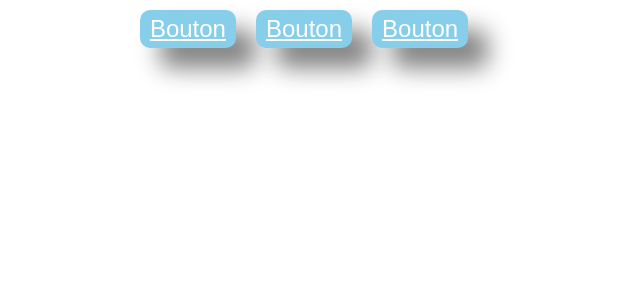
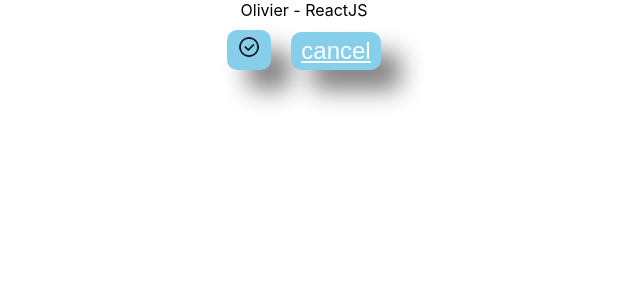
Before and after one commit to oledanvic/2023-06-12-tjs, a React (Create React App) app: page / in a window 1280 px wide. Shown: the top 300 px of the page, without its empty margins (336-976 px from the left). Built offline with nearby package versions, Linux system fonts and the light colour scheme.

Commit message:
Passage par children

```diff
--- a/src/App/App.jsx
+++ b/src/App/App.jsx
@@ -5,9 +5,9 @@ import Button from './components/ui/Button/Button'
 function App() {
   return (
     <div className="App">
-      <Button></Button>
-      <Button></Button>
-      <Button></Button>
+      <div>Olivier - ReactJS</div>
+      <Button><img src='/img/ok.png'/></Button>
+      <Button text="cancel"></Button>
     </div>
   );
 }
--- a/src/App/components/ui/Button/Button.jsx
+++ b/src/App/components/ui/Button/Button.jsx
@@ -1,12 +1,16 @@
 import React from 'react';
-import './Button.css'
+import style from './Button.module.css';
 
 /**
  *
  * @param {Object} props
  */
 const Button=(props)=>{
-    return <><button className='Button'>Bouton</button></>;
+    return (
+        <button className={style.Button}>
+            {undefined !== props.children ? props.children:props.text}
+        </button>
+    );
 }
 
 export default Button;
--- a/src/App/components/ui/Button/Button.css
+++ b/src/App/components/ui/Button/Button.module.css
@@ -14,3 +14,7 @@
     box-shadow: 20px 20px 25px grey;
     border: 1px solid white;
 }
+
+.Button img {
+    height: 24px;
+}
```
Also changed, not shown: public/img/ok.png (added).
